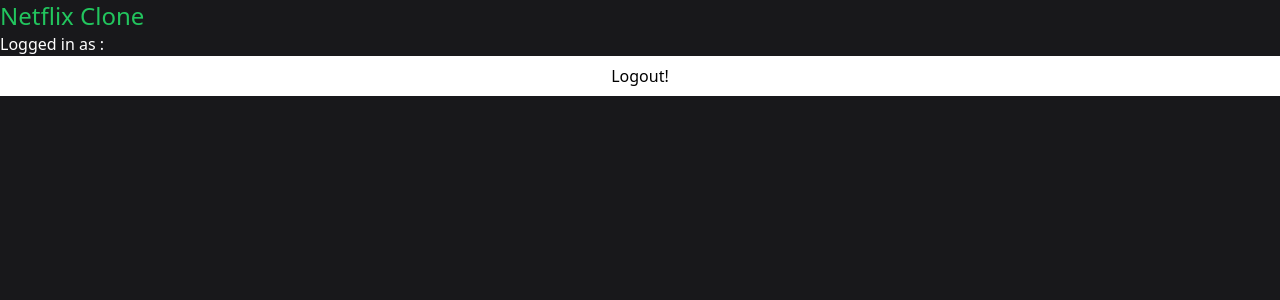
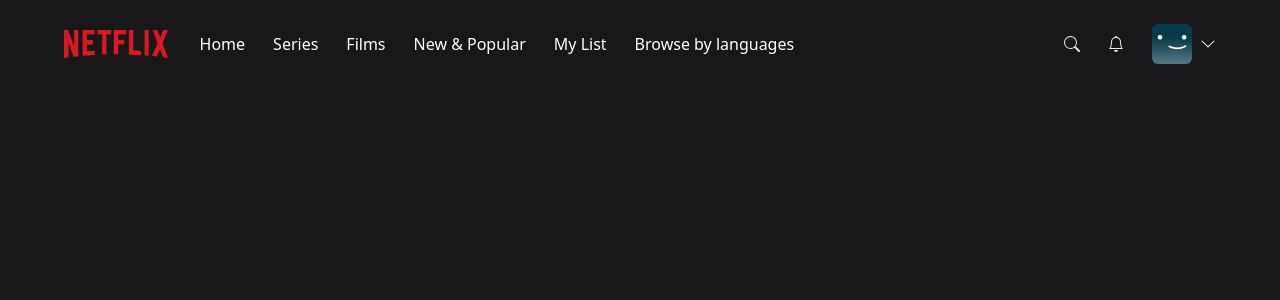
Before and after one commit to Op-Pautu/Next-Netflix, a Next.js app: page / in a window 1280 px wide. Shown: the top 300 px of the page. Built offline with nearby package versions, Linux system fonts and the light colour scheme; no server answers; the database is empty; sample sign-in values are in the browser's storage.

Commit message:
Buill small components for navbar

```diff
--- /dev/null
+++ b/components/AccountMenu.tsx
@@ -0,0 +1,38 @@
+/* eslint-disable @next/next/no-img-element */
+import React from "react";
+import { signOut } from "next-auth/react";
+
+interface AccountMenuProps {
+  visible?: boolean;
+}
+
+const AccountMenu: React.FC<AccountMenuProps> = ({ visible }) => {
+  if (!visible) {
+    return null;
+  }
+  return (
+    <div className="bg-black w-56 absolute top-14 right-0 py-5 flex flex-col border-2 border-gray-800">
+      <div className="flex flex-col gap-3">
+        <div className="px-3 group/item flex flex-row gap-3 items-center w-full">
+          <img
+            src="/images/default-slate.png"
+            alt="pfp"
+            className="w-8 rounded-md"
+          />
+          <p className="text-white text-sm group-hover/item:underline">
+            Username
+          </p>
+        </div>
+        <hr className="bg-gray-600 border-0 h-px my-4" />
+        <div
+          onClick={() => signOut()}
+          className="px-3 text-center text-white text-sm hover:underline"
+        >
+          Sign out of Netflix
+        </div>
+      </div>
+    </div>
+  );
+};
+
+export default AccountMenu;
--- /dev/null
+++ b/components/MobileMenu.tsx
@@ -0,0 +1,34 @@
+import React from "react";
+
+interface MobileMenuProps {
+  visible?: boolean;
+}
+
+const MobileMenu: React.FC<MobileMenuProps> = ({ visible }) => {
+  if (!visible) {
+    return null;
+  }
+
+  return (
+    <div className="bg-black w-56 absolute top-8 left-0 py-5 flex flex-col border-2 border-gray-800">
+      <div className="flex flex-col gap-4">
+        <div className="px-3 text-center text-white hover:underline">Home</div>
+        <div className="px-3 text-center text-white hover:underline">
+          Series
+        </div>
+        <div className="px-3 text-center text-white hover:underline">Films</div>
+        <div className="px-3 text-center text-white hover:underline">
+          New & Popular
+        </div>
+        <div className="px-3 text-center text-white hover:underline">
+          My List
+        </div>
+        <div className="px-3 text-center text-white hover:underline">
+          Browse by Languages
+        </div>
+      </div>
+    </div>
+  );
+};
+
+export default MobileMenu;
--- /dev/null
+++ b/components/Navbar.tsx
@@ -0,0 +1,95 @@
+/* eslint-disable @next/next/no-img-element */
+import React, { useCallback, useEffect, useState } from "react";
+import NavbarItem from "./NavbarItem";
+import { BsBell, BsChevronDown, BsSearch } from "react-icons/bs";
+import MobileMenu from "./MobileMenu";
+import AccountMenu from "./AccountMenu";
+
+const TOP_OFFSET = 66;
+
+const Navbar = () => {
+  const [showMobileMenu, setShowMobileMenu] = useState(false);
+  const [showAccountMenu, setShowAccountMenu] = useState(false);
+  const [showBackground, setShowBackground] = useState(false);
+
+  useEffect(() => {
+    const handleScroll = () => {
+      if (window.scrollY >= TOP_OFFSET) {
+        setShowBackground(true);
+      } else {
+        setShowBackground(false);
+      }
+    };
+
+    window.addEventListener("scroll", handleScroll);
+
+    return () => {
+      window.removeEventListener("scroll", handleScroll);
+    };
+  }, []);
+
+  const toggleMobileMenu = useCallback(() => {
+    setShowMobileMenu((current) => !current);
+  }, []);
+
+  const toggleAccountMenu = useCallback(() => {
+    setShowAccountMenu((current) => !current);
+  }, []);
+
+  return (
+    <nav className="w-full fixed z-40">
+      <div
+        className={`px-4 md:px-16 py-6 flex items-center transition duration-500 ${
+          showBackground ? "bg-zinc-900 bg-opacity-90" : ""
+        }`}
+      >
+        <img src="/images/logo.png" alt="logo" className="h-4 lg:h-7" />
+        <div className="ml-8 gap-7 hidden lg:flex">
+          <NavbarItem label="Home" />
+          <NavbarItem label="Series" />
+          <NavbarItem label="Films" />
+          <NavbarItem label="New & Popular" />
+          <NavbarItem label="My List" />
+          <NavbarItem label="Browse by languages" />
+        </div>
+        <div
+          onClick={toggleMobileMenu}
+          className="lg:hidden flex items-center gap-2 ml-8 cursor-pointer relative"
+        >
+          <p className="text-white text-sm">Browse</p>
+          <BsChevronDown
+            className={`text-white transition ${
+              showMobileMenu ? "rotate-180" : "rotate-0"
+            }`}
+          />
+          <MobileMenu visible={showMobileMenu} />
+        </div>
+        <div className="flex ml-auto gap-7 items-center">
+          <div className="text-gray-200 hover:text-gray-300 cursor-pointer transition">
+            <BsSearch />
+          </div>
+          <div className="text-gray-200 hover:text-gray-300 cursor-pointer transition">
+            <BsBell />
+          </div>
+
+          <div
+            onClick={toggleAccountMenu}
+            className="flex flex-row items-center gap-2 cursor-pointer relative"
+          >
+            <div className="w-6 h-6 lg:w-10 lg:h-10 rounded-md overflow-hidden">
+              <img src="/images/default-slate.png" alt="logo" />
+            </div>
+            <BsChevronDown
+              className={`text-white transition ${
+                showAccountMenu ? "rotate-180" : "rotate-0"
+              }`}
+            />
+            <AccountMenu visible={showAccountMenu} />
+          </div>
+        </div>
+      </div>
+    </nav>
+  );
+};
+
+export default Navbar;
--- /dev/null
+++ b/components/NavbarItem.tsx
@@ -0,0 +1,15 @@
+import React from "react";
+
+interface NavbarItemProps {
+  label: string;
+}
+
+const NavbarItem: React.FC<NavbarItemProps> = ({ label }) => {
+  return (
+    <div className="text-white cursor-pointer hover:text-gray-300 transition">
+      {label}
+    </div>
+  );
+};
+
+export default NavbarItem;
--- a/pages/index.tsx
+++ b/pages/index.tsx
@@ -1,6 +1,6 @@
-import useCurrentUser from "@/hooks/useCurrentUser";
+import Navbar from "@/components/Navbar";
 import { NextPageContext } from "next";
-import { getSession, signOut } from "next-auth/react";
+import { getSession } from "next-auth/react";
 
 export async function getServerSideProps(context: NextPageContext) {
   const session = await getSession(context);
@@ -18,14 +18,9 @@
 }
 
 export default function Home() {
-  const { data: user } = useCurrentUser();
   return (
     <>
-      <h1 className="text-2xl text-green-500">Netflix Clone</h1>
-      <p className="text-white">Logged in as : {user?.email}</p>
-      <button className="h-10 w-full bg-white" onClick={() => signOut()}>
-        Logout!
-      </button>
+      <Navbar />
     </>
   );
 }
--- a/pages/profiles.tsx
+++ b/pages/profiles.tsx
@@ -32,8 +32,10 @@
           Who is watching?
         </h1>
         <div className="flex items-center justify-center gap-8 mt-10">
-          <div className="" onClick={() => router.push("/")}>
-            <div className="group flex-row w-44 mx-auto">
+          <div
+            className="group flex-row w-44 mx-auto"
+            onClick={() => router.push("/")}
+          >
             <div
               className="
                             w-44
@@ -63,7 +65,6 @@
         </div>
       </div>
     </div>
-    </div>
   );
 };
 
```
Lines whose indentation alone changed are shown as unchanged.
